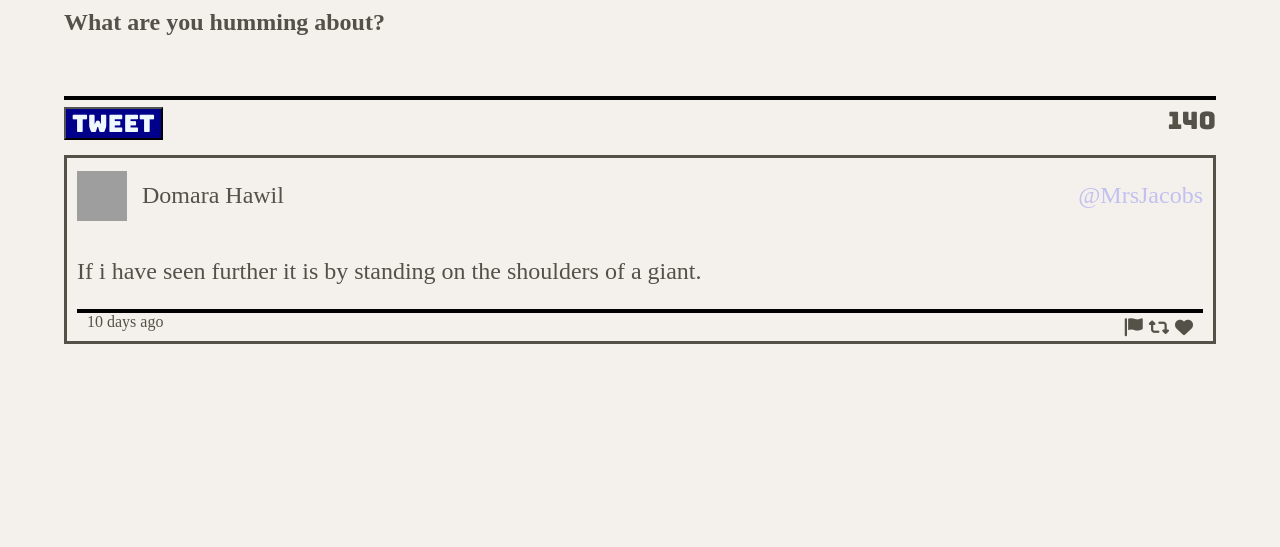
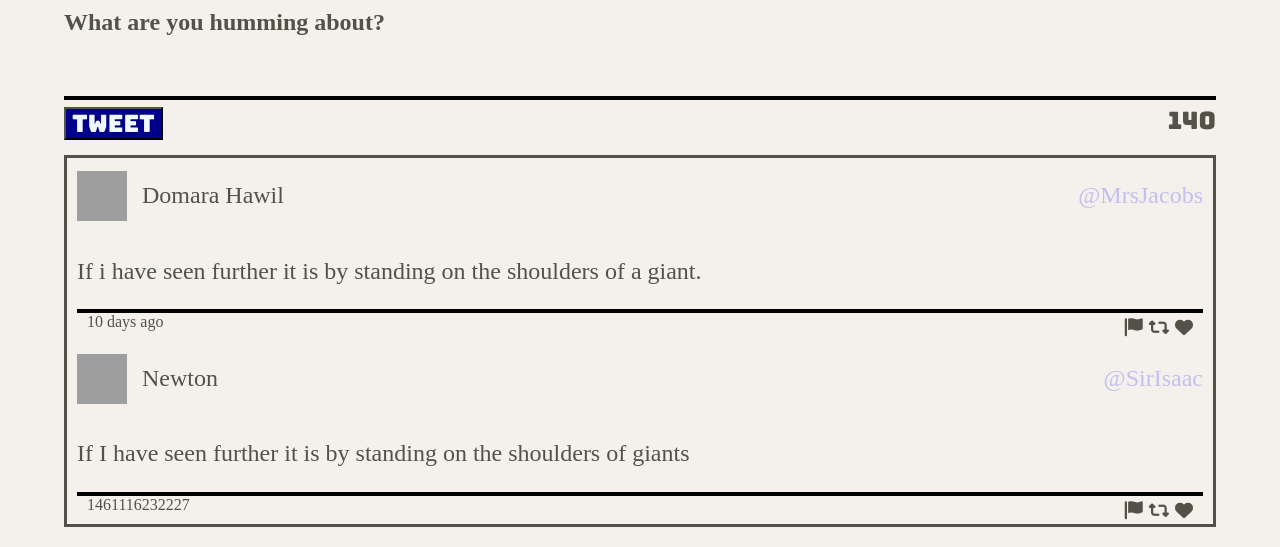
Before and after one commit to Domara7/Tweeter, a website: page public/index.html in a window 1280 px wide. Shown: the part 612-1159 px from the top of the page. Before the commit the page ends 956 px from the top, so only its background shows below. Drawn offline with nearby package versions, Linux system fonts and the light colour scheme; grey boxes are pictures that could not be loaded.

Commit message:
creating two functions, one to generate the DOM structure for a tweet and one for appending each of the tweets in our first function

```diff
--- a/public/index.html
+++ b/public/index.html
@@ -95,7 +95,7 @@
           </div>
         </form>
       </section>
-      <section class="tweets-container">
+      <section class="tweets-container" id="tweets-container">
         <article>
           <header class="profile">
             <div class="picture-name">
@@ -118,6 +118,7 @@
           </footer>
         </article>
       </section>
+      <div id="test"></div>
     </main>
   </body>
 </html>
--- a/public/scripts/client.js
+++ b/public/scripts/client.js
@@ -3,3 +3,65 @@
  * jQuery is already loaded
  * Reminder: Use (and do all your DOM work in) jQuery's document ready function
  */
+
+// Test / driver code (temporary). Eventually will get this from the server.
+$(document).ready(function () {
+  const data = [
+    {
+      user: {
+        name: "Newton",
+        avatars: "https://i.imgur.com/73hZDYK.png",
+        handle: "@SirIsaac",
+      },
+      content: {
+        text: "If I have seen further it is by standing on the shoulders of giants",
+      },
+      created_at: 1461116232227,
+    },
+    {
+      user: {
+        name: "Descartes",
+        avatars: "https://i.imgur.com/nlhLi3I.png",
+        handle: "@rd",
+      },
+      content: {
+        text: "Je pense , donc je suis",
+      },
+      created_at: 1461113959088,
+    },
+  ];
+
+  const renderTweets = (tweets) => {
+    for (const tweet of tweets) {
+      const $tweet = createTweetElement(tweet);
+      return $("#tweets-container").append($tweet);
+    }
+  };
+
+  const createTweetElement = (data) => {
+    return `
+        <article>
+          <header class="profile">
+            <div class="picture-name">
+              <img src=${data.user.avatars} />
+              <p>${data.user.name}</p>
+            </div>
+            <div class="name-handle">${data.user.handle}</div>
+          </header>
+          <p class="tweet-body">
+            ${data.content.text}
+          </p>
+          <footer class="footer">
+            <div class="days">${data.created_at}</div>
+            <div class="icons">
+              <i class="fa-solid fa-flag"></i>
+              <i class="fa-solid fa-retweet"></i>
+              <i class="fa-solid fa-heart"></i>
+            </div>
+          </footer>
+        </article>
+  `;
+  };
+
+  renderTweets(data);
+});
--- a/public/styles/tweets.css
+++ b/public/styles/tweets.css
@@ -1,6 +1,7 @@
 .tweets-container {
   border: solid;
   margin-top: 15px;
+  margin-bottom: 20px;
 }
 
 .tweets-container header.profile {
--- a/server/data-files/initial-tweets.json
+++ b/server/data-files/initial-tweets.json
@@ -8,7 +8,7 @@
     "content": {
       "text": "If I have seen further it is by standing on the shoulders of giants"
     },
-    "created_at": 1675048433905
+    "created_at": 1675209114352
   },
   {
     "user": {
@@ -19,6 +19,6 @@
     "content": {
       "text": "Je pense , donc je suis"
     },
-    "created_at": 1675134833905
+    "created_at": 1675295514352
   }
 ]
```
